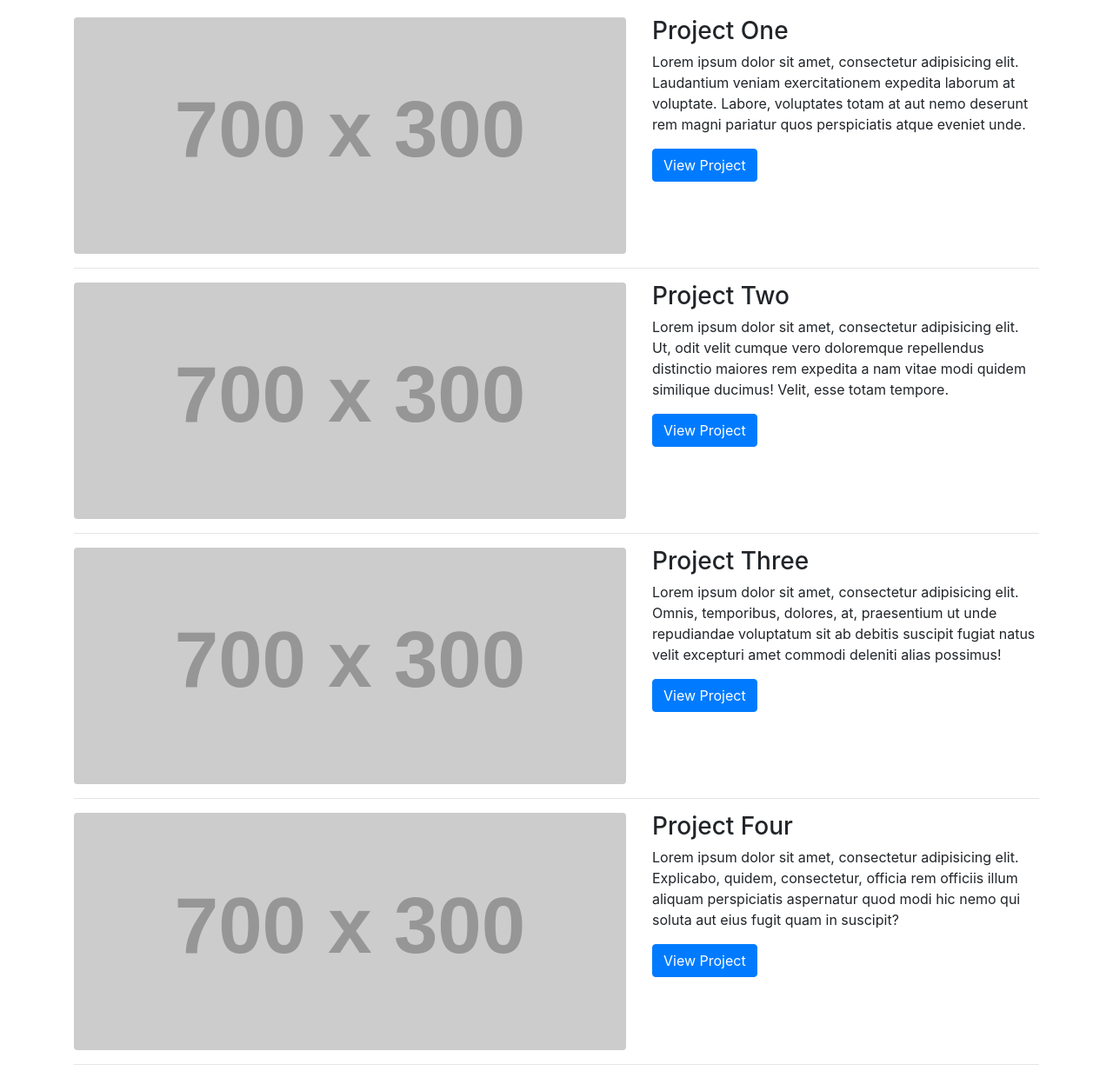
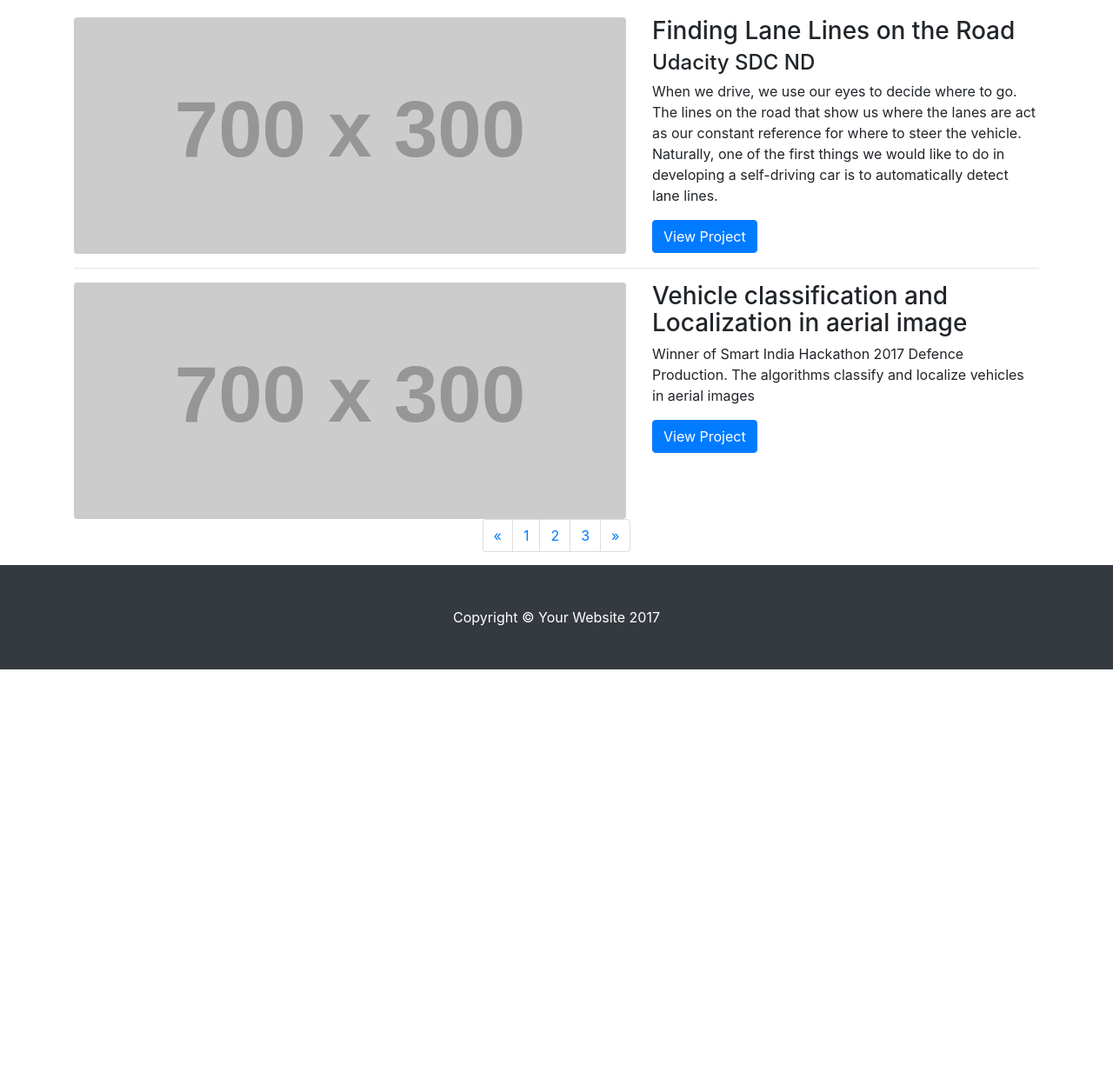
Before and after one commit to sanketg60/Projects, a website: page index.html in a window 1280 px wide. Shown: the part 128-1360 px from the top of the page at 87% size. After the commit the page ends 898 px from the top, so only its background shows below. Drawn offline with Linux system fonts and the light colour scheme; placeholder pictures from the web are drawn by us.

Commit message:
Added two projects

```diff
--- a/index.html
+++ b/index.html
@@ -59,9 +59,10 @@
           </a>
         </div>
         <div class="col-md-5">
-          <h3>Project One</h3>
-          <p>Lorem ipsum dolor sit amet, consectetur adipisicing elit. Laudantium veniam exercitationem expedita laborum at voluptate. Labore, voluptates totam at aut nemo deserunt rem magni pariatur quos perspiciatis atque eveniet unde.</p>
-          <a class="btn btn-primary" href="#">View Project</a>
+          <h3>Finding Lane Lines on the Road</h3>
+          <h4>Udacity SDC ND</h4>
+          <p>When we drive, we use our eyes to decide where to go. The lines on the road that show us where the lanes are act as our constant reference for where to steer the vehicle. Naturally, one of the first things we would like to do in developing a self-driving car is to automatically detect lane lines.</p>
+          <a class="btn btn-primary" href="https://sanketgujar.github.io/Finding-Lane-Lines-on-the-Road/">View Project</a>
         </div>
       </div>
       <!-- /.row -->
@@ -76,49 +77,13 @@
           </a>
         </div>
         <div class="col-md-5">
-          <h3>Project Two</h3>
-          <p>Lorem ipsum dolor sit amet, consectetur adipisicing elit. Ut, odit velit cumque vero doloremque repellendus distinctio maiores rem expedita a nam vitae modi quidem similique ducimus! Velit, esse totam tempore.</p>
-          <a class="btn btn-primary" href="#">View Project</a>
+          <h3>Vehicle classification and Localization in aerial image</h3>
+          <p>Winner of Smart India Hackathon 2017 Defence Production. The algorithms classify and localize vehicles in aerial images</p>
+          <a class="btn btn-primary" href="https://sanketgujar.github.io/Vehicle-classification-and-Localization-in-aerial-image/">View Project</a>
         </div>
       </div>
       <!-- /.row -->
 
-      <hr>
-
-      <!-- Project Three -->
-      <div class="row">
-        <div class="col-md-7">
-          <a href="#">
-            <img class="img-fluid rounded mb-3 mb-md-0" src="http://placehold.it/700x300" alt="">
-          </a>
-        </div>
-        <div class="col-md-5">
-          <h3>Project Three</h3>
-          <p>Lorem ipsum dolor sit amet, consectetur adipisicing elit. Omnis, temporibus, dolores, at, praesentium ut unde repudiandae voluptatum sit ab debitis suscipit fugiat natus velit excepturi amet commodi deleniti alias possimus!</p>
-          <a class="btn btn-primary" href="#">View Project</a>
-        </div>
-      </div>
-      <!-- /.row -->
-
-      <hr>
-
-      <!-- Project Four -->
-      <div class="row">
-
-        <div class="col-md-7">
-          <a href="#">
-            <img class="img-fluid rounded mb-3 mb-md-0" src="http://placehold.it/700x300" alt="">
-          </a>
-        </div>
-        <div class="col-md-5">
-          <h3>Project Four</h3>
-          <p>Lorem ipsum dolor sit amet, consectetur adipisicing elit. Explicabo, quidem, consectetur, officia rem officiis illum aliquam perspiciatis aspernatur quod modi hic nemo qui soluta aut eius fugit quam in suscipit?</p>
-          <a class="btn btn-primary" href="#">View Project</a>
-        </div>
-      </div>
-      <!-- /.row -->
-
-      <hr>
 
       <!-- Pagination -->
       <ul class="pagination justify-content-center">
```
